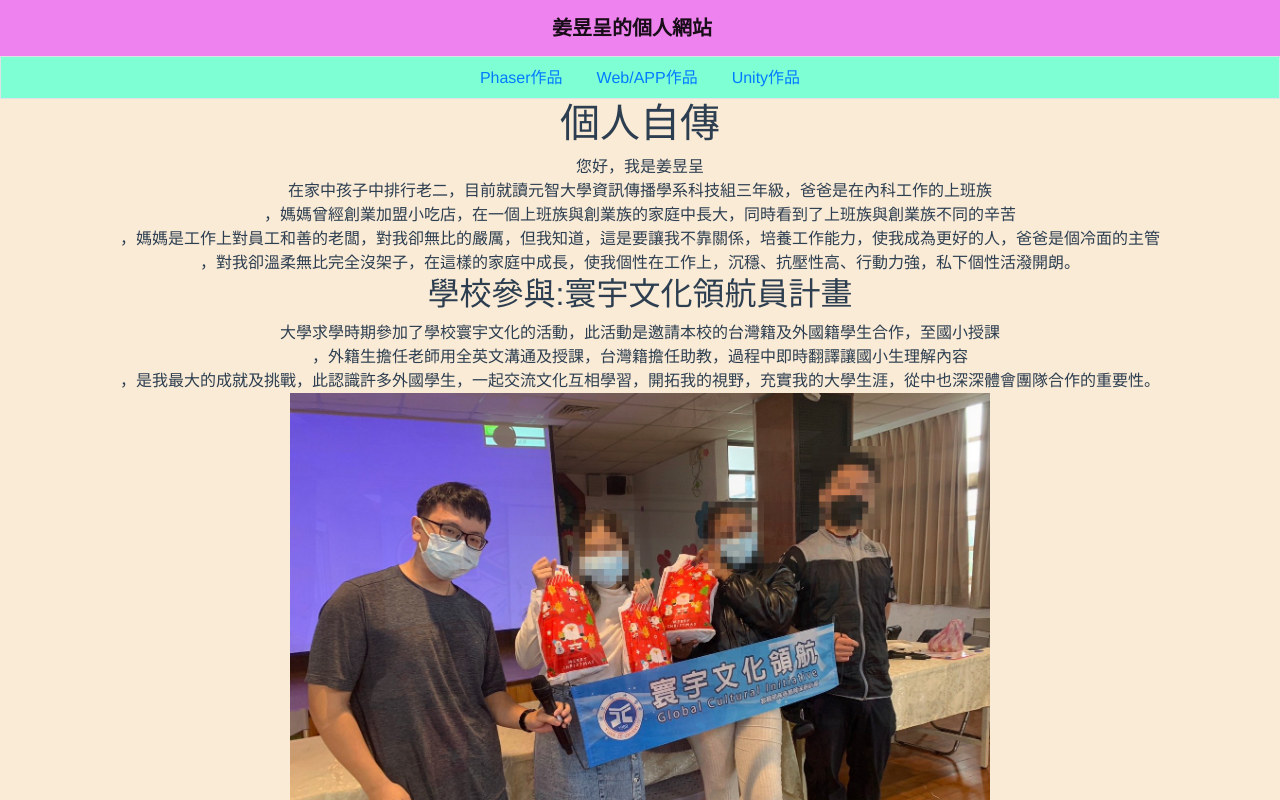
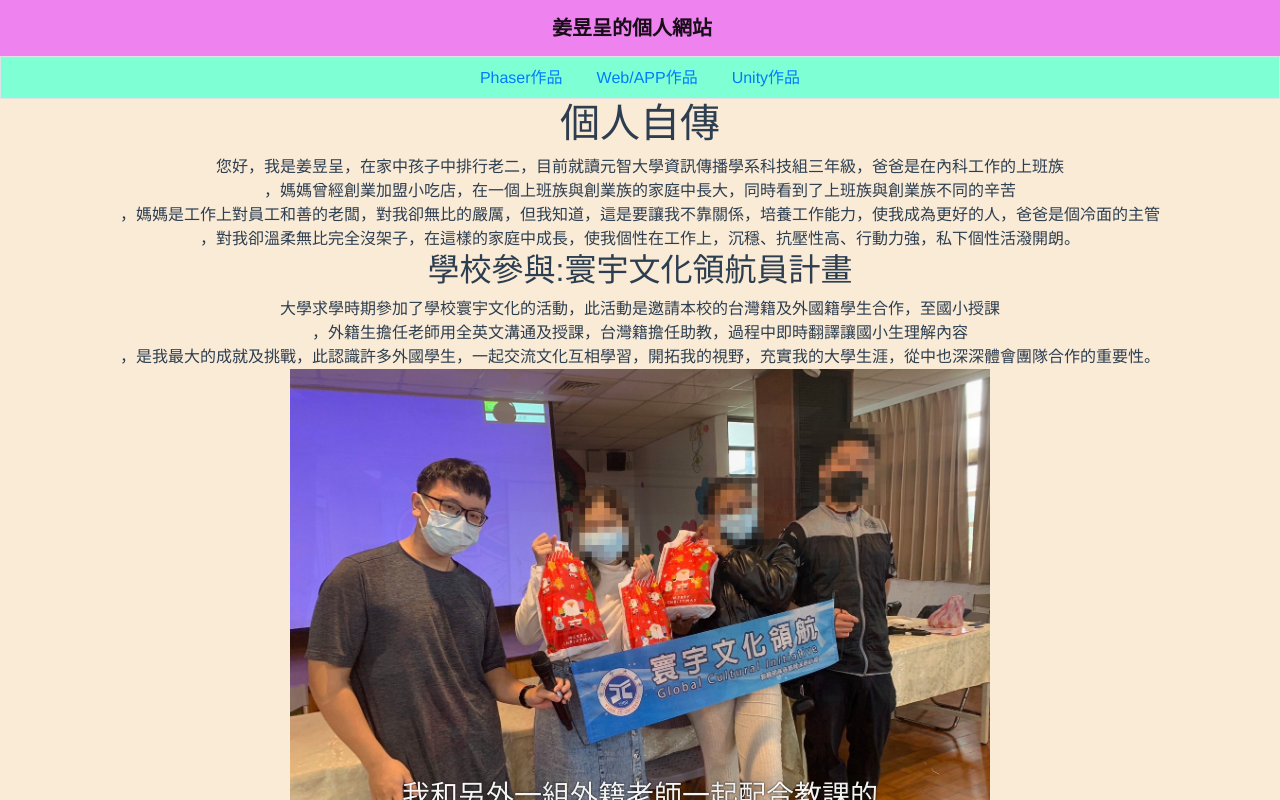
Before and after one commit to kanadafa/personal-web, a Vue app: page /#/ in a window 1280 px wide. Shown: the top 800 px of the page. Built offline with nearby package versions, Linux system fonts and the light colour scheme.

Commit message:
change 4

```diff
--- a/src/views/AboutView.vue
+++ b/src/views/AboutView.vue
@@ -1,8 +1,7 @@
 <template>
   <div class="about">
     <h1>個人自傳</h1>
-    <p>您好，我是姜昱呈</p>
-    <p>在家中孩子中排行老二，目前就讀元智大學資訊傳播學系科技組三年級，爸爸是在內科工作的上班族 <br>
+    <p>您好，我是姜昱呈，在家中孩子中排行老二，目前就讀元智大學資訊傳播學系科技組三年級，爸爸是在內科工作的上班族 <br>
       ，媽媽曾經創業加盟小吃店，在一個上班族與創業族的家庭中長大，同時看到了上班族與創業族不同的辛苦 <br>
       ，媽媽是工作上對員工和善的老闆，對我卻無比的嚴厲，但我知道，這是要讓我不靠關係，培養工作能力，使我成為更好的人，爸爸是個冷面的主管 <br>
       ，對我卻溫柔無比完全沒架子，在這樣的家庭中成長，使我個性在工作上，沉穩、抗壓性高、行動力強，私下個性活潑開朗。 <br>
```
